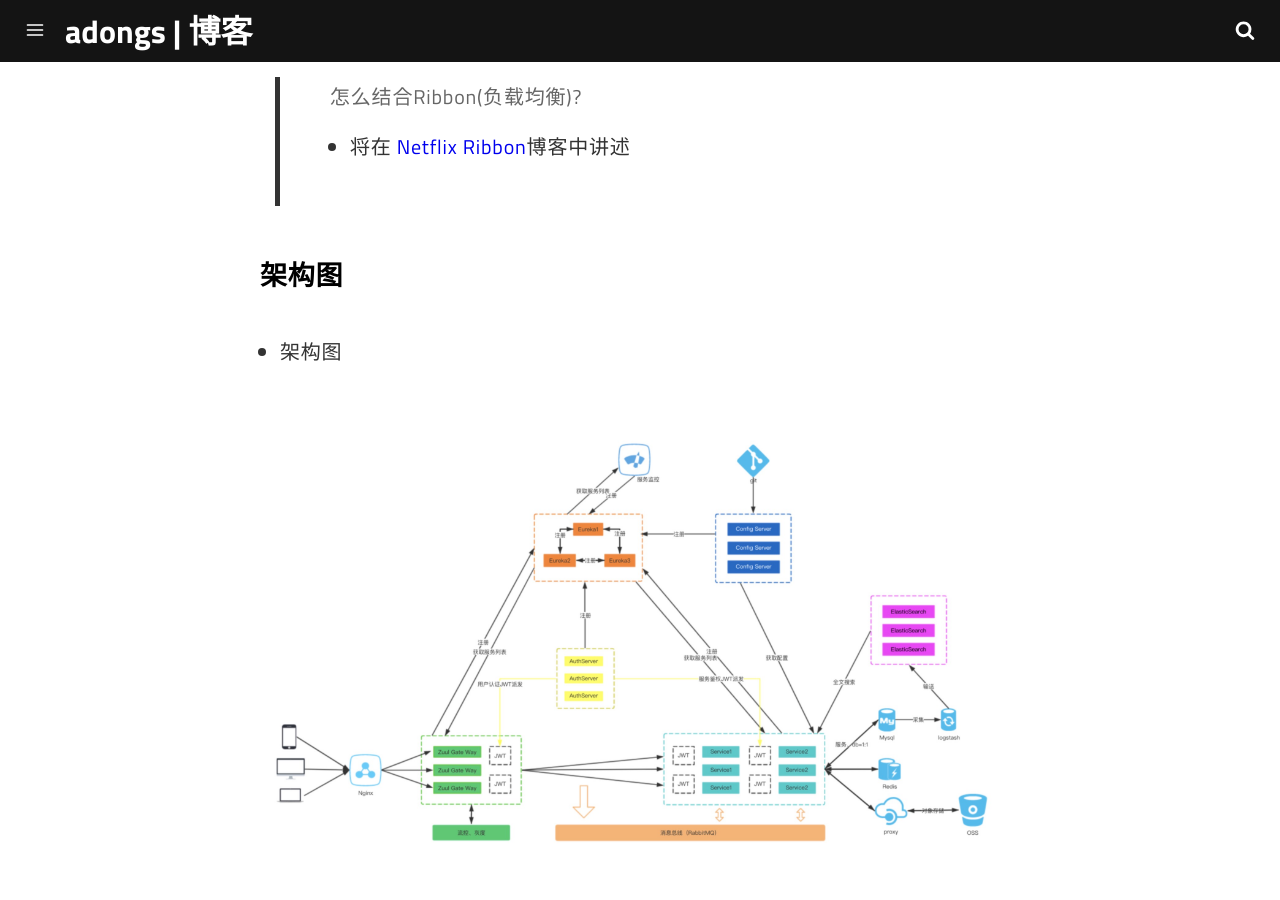
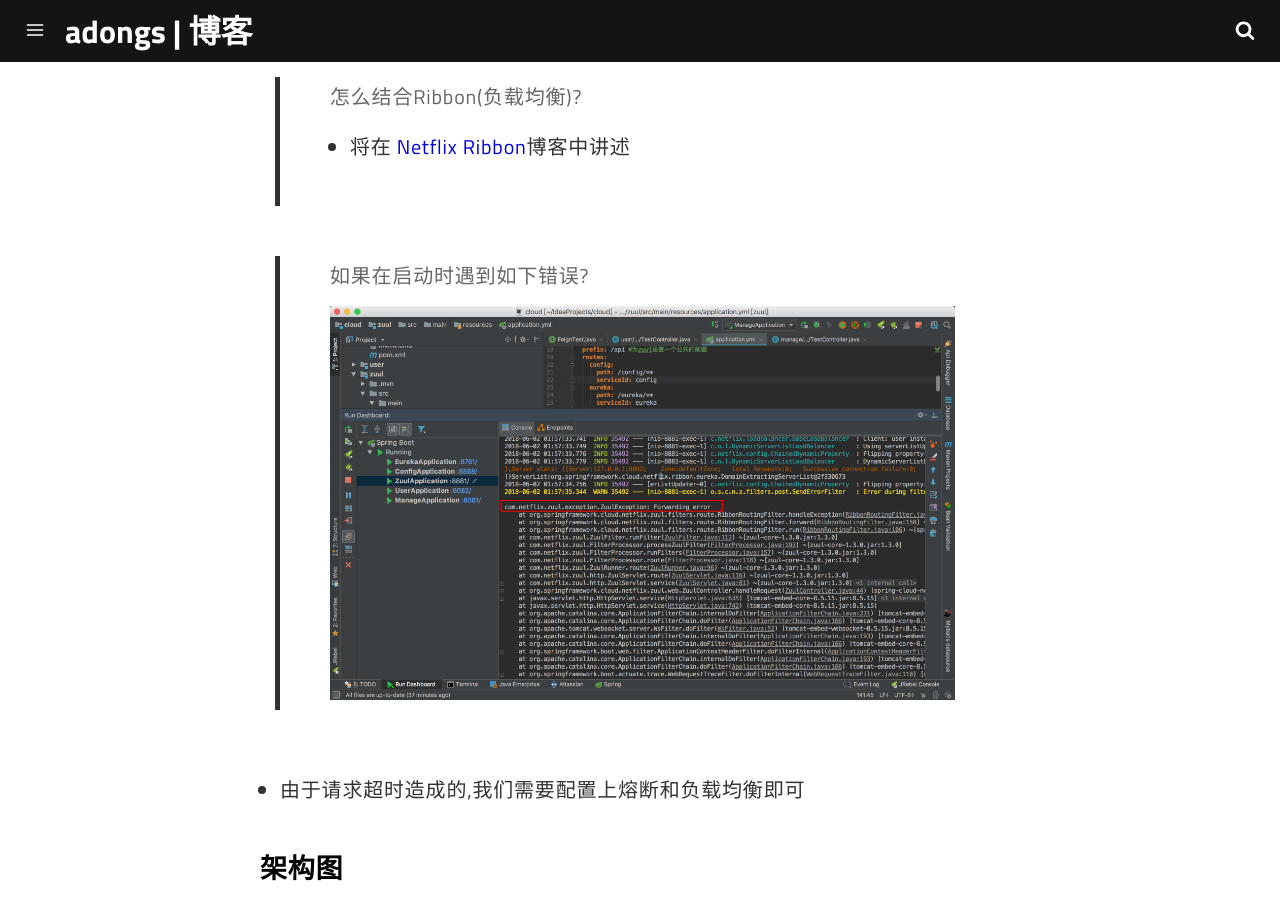
Before and after one commit to adongs/adongs.github.io, a Jekyll site: the page built from _posts/2018-05-27-NetflixFeign.md, in a window 1280 px wide and 900 px high, scrolled down 1035 px. Built offline with Jekyll 4.4.1, drawn with Linux system fonts in a browser that asks for light colours.

Commit message:
补充feign博客

```diff
--- a/_posts/2018-05-27-NetflixFeign.md
+++ b/_posts/2018-05-27-NetflixFeign.md
@@ -24,6 +24,11 @@ introduction: Netflix Feign(模板化客户端)搭建和理解
 
 > 怎么结合Ribbon(负载均衡)?
 - 将在 <a href="https://adongs.github.io/NetflixRibbon/">Netflix Ribbon</a>博客中讲述
+
+> 如果在启动时遇到如下错误?
+![placeholder](https://adongs.github.io/assets/img/blog/springcloud/feign/13.png "idea创建项目")
+
+- 由于请求超时造成的,我们需要配置上熔断和负载均衡即可
 
 ### 架构图
 
```
Also changed, not shown: assets/img/blog/springcloud/feign/13.png (added), 1 other file.
